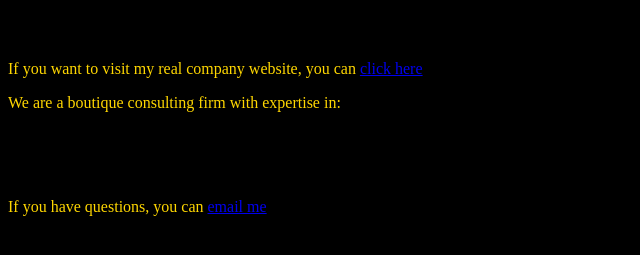
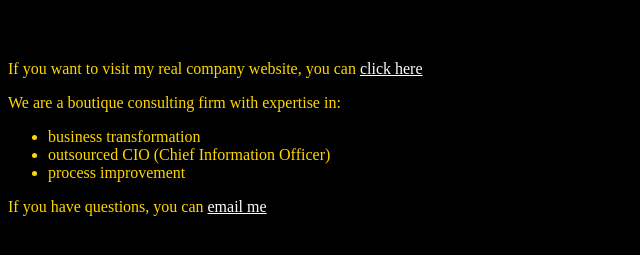
Before and after one commit to covehillned/covehillned, a plain HTML site: page proj1/index.html in a window 1280 px wide. Shown: the part 61-316 px from the top of the page, without its empty margins (0-640 px from the left). Drawn offline with Linux system fonts and the light colour scheme.

Commit message:
fixed some colors

```diff
--- a/proj1/css/style.css
+++ b/proj1/css/style.css
@@ -7,3 +7,9 @@ h1, p {
   margin-right:auto;
   margin-left:auto;
 }
+ul {
+  color: gold;
+}
+a {
+  color: white;
+}
```
